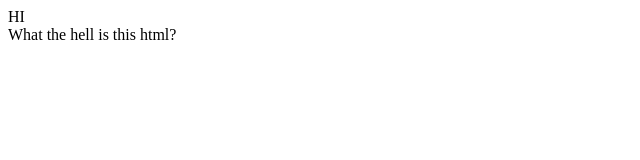
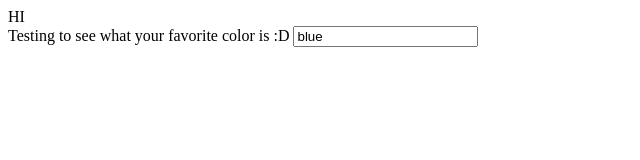
Before and after one commit to stuycs-gh-classrooms/10-web-Angelochen65, a plain HTML site: page python/playing.html in a window 1280 px wide. Shown: the whole page, without its empty margins (0-640 px from the left). Drawn offline with Linux system fonts and the light colour scheme.

Commit message:
Update playing.html

```diff
--- a/python/playing.html
+++ b/python/playing.html
@@ -10,7 +10,8 @@
   <body>
   <t1> HI </t1>
     <form action = "playing.py" method = "GET">
-      What the hell is this html?
+     Testing to see what your favorite color is :D
+      <input type = "text" name = "name" value = "blue">
     </form>
   </body>
 
```
